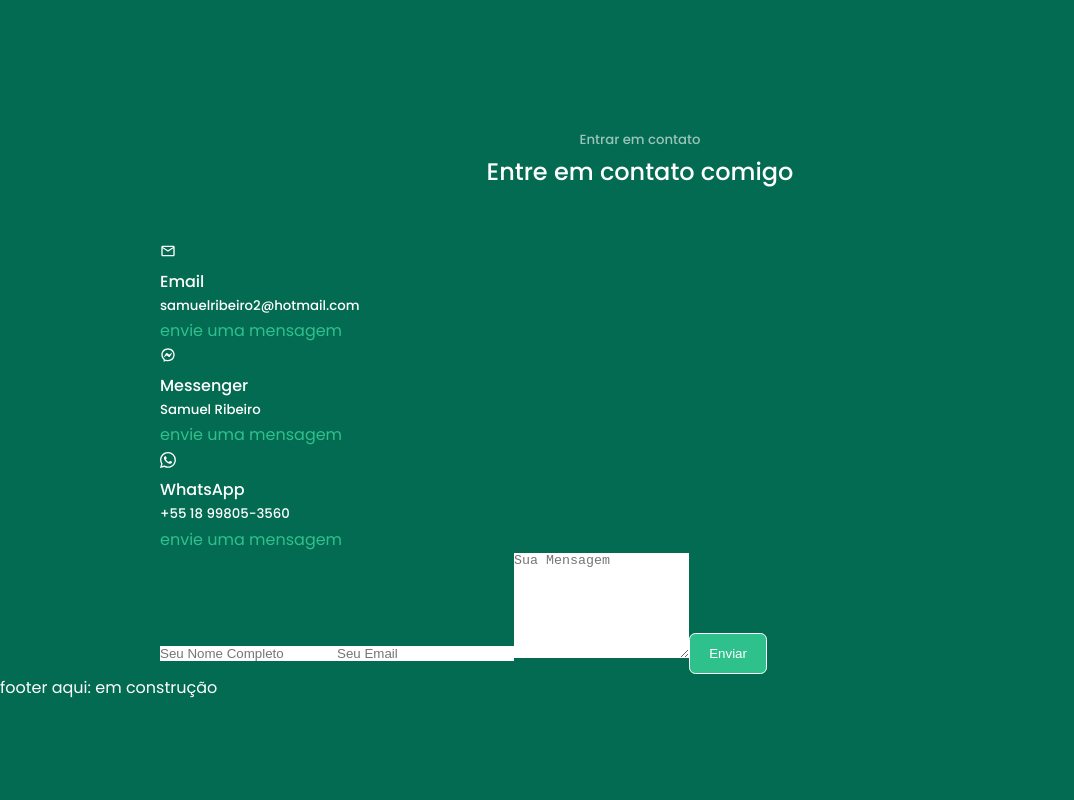
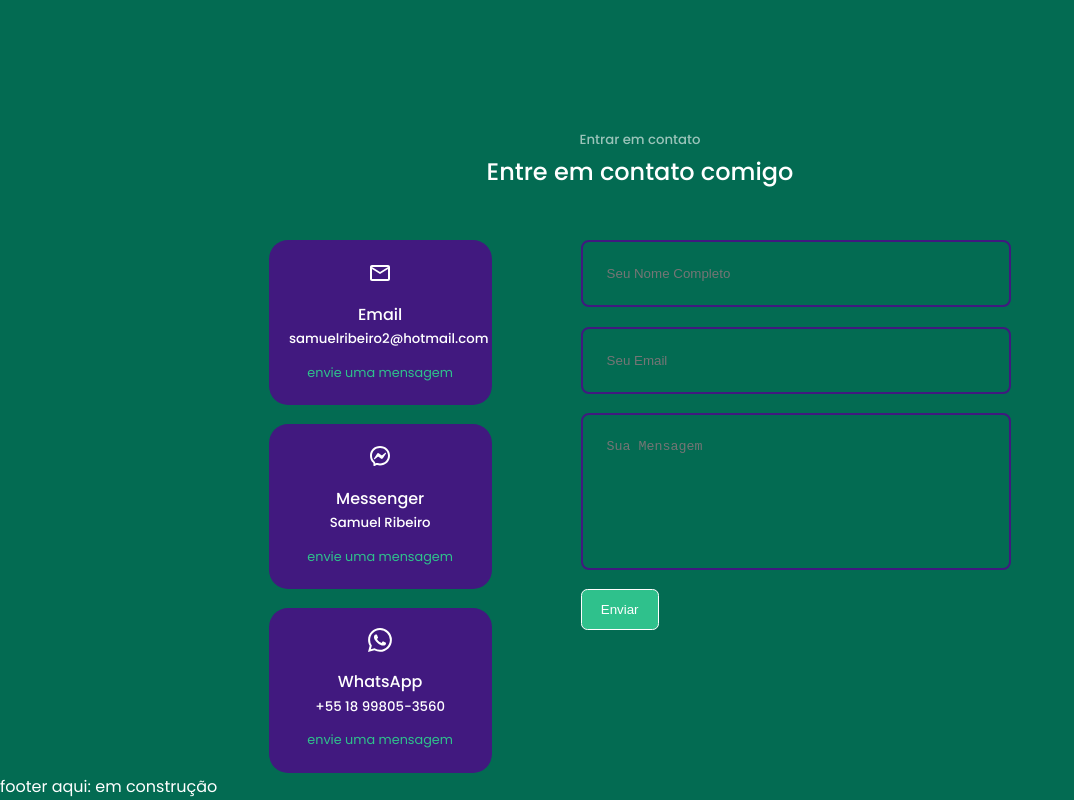
Before and after one commit to SamuelR499/my-portfolio, a React (Create React App) app: page / in a window 1280 px wide. Shown: the part 4002-4802 px from the top of the page, without its empty margins (0-1074 px from the left). Before the commit the page ends 4703 px from the top, so only its background shows below. Built offline with nearby package versions, Linux system fonts and the light colour scheme; the HTML template or start-up script is replaced by a standard one.

Commit message:
style: contact component

```diff
--- a/src/components/contact/Contact.css
+++ b/src/components/contact/Contact.css
@@ -0,0 +1,70 @@
+.container.contact_container {
+    width: 58%;
+    display: grid;
+    grid-template-columns: 30% 58%;
+    gap: 12%;
+}
+
+.contact_options {
+    display: flex;
+    flex-direction: column;
+    gap: 1.2rem;
+}
+
+.contact_option {
+    background: var(--color-bg-variant);
+    padding: 1.2rem;
+    border-radius: 1.2rem;
+    text-align: center;
+    border: 1px solid transparent;
+    transition: var(--transition);
+}
+
+.contact_option:hover {
+    background:  transparent;
+    border-color: var(--color-primary-variant);
+}
+
+.contact_option-icon {
+    font-size: 1.5rem;
+    margin-bottom: 0.5rem;
+}
+
+.contact_option a {
+    margin-top:  0.7rem;
+    display: inline-block;
+    font-size: 0.8rem;
+
+}
+/* ============================ FORM ============================ */
+form {
+    display: flex;
+    flex-direction: column;
+    gap: 1.2rem;
+}
+
+input, textarea {
+    width: 100%;
+    padding: 1.5rem;
+    border-radius: 0.5rem;
+    background:  transparent;
+    border: 2px solid var(--color-primary-variant);
+    resize: none;
+    color: var(--color-white);
+}
+
+/*=============== MEDIA QUERIES { MEDIUM DEVICES} ===============*/
+@media screen and (max-width: 1024px) {
+    .container.contact_container {
+        grid-template-columns: 1fr;
+        gap: 2rem;
+    }
+}
+
+/*=============== MEDIA QUERIES { SMALL DEVICES} ===============*/
+@media screen and (max-width: 600px) {
+    .container.contact_container {
+        width: var(--container-width-sm);
+        gap: 2rem;
+    }
+}
--- a/src/components/contact/Contact.jsx
+++ b/src/components/contact/Contact.jsx
@@ -13,26 +13,25 @@
       <div className="container contact_container">
         <div className="contact_options">
           <article className="contact_option">
-            <MdOutlineEmail/>
+            <MdOutlineEmail className="contact_option-icon"/>
             <h4>Email</h4>
             <h5>samuelribeiro2@hotmail.com</h5>
             <a href="mailto:samuelribeiro2@hotmail.com" target="blank">envie uma mensagem</a>
           </article>
 
           <article className="contact_option">
-            <RiMessengerLine/>
+            <RiMessengerLine className="contact_option-icon"/>
             <h4>Messenger</h4>
             <h5>Samuel Ribeiro</h5>
             <a href="https://m.me/profile.php?id=100011587428072" target="blank">envie uma mensagem</a>
           </article>
 
           <article className="contact_option">
-            <BsWhatsapp/>
+            <BsWhatsapp className="contact_option-icon"/>
             <h4>WhatsApp</h4>
             <h5>+55 18 99805-3560</h5>
             <a href="https://api.whatsapp.com/send?phone=5518998121482" target="blank">envie uma mensagem</a>
           </article>
-
         </div>
           {/*END OF CONTACT OPTIONS*/}
           <form action="">
```
